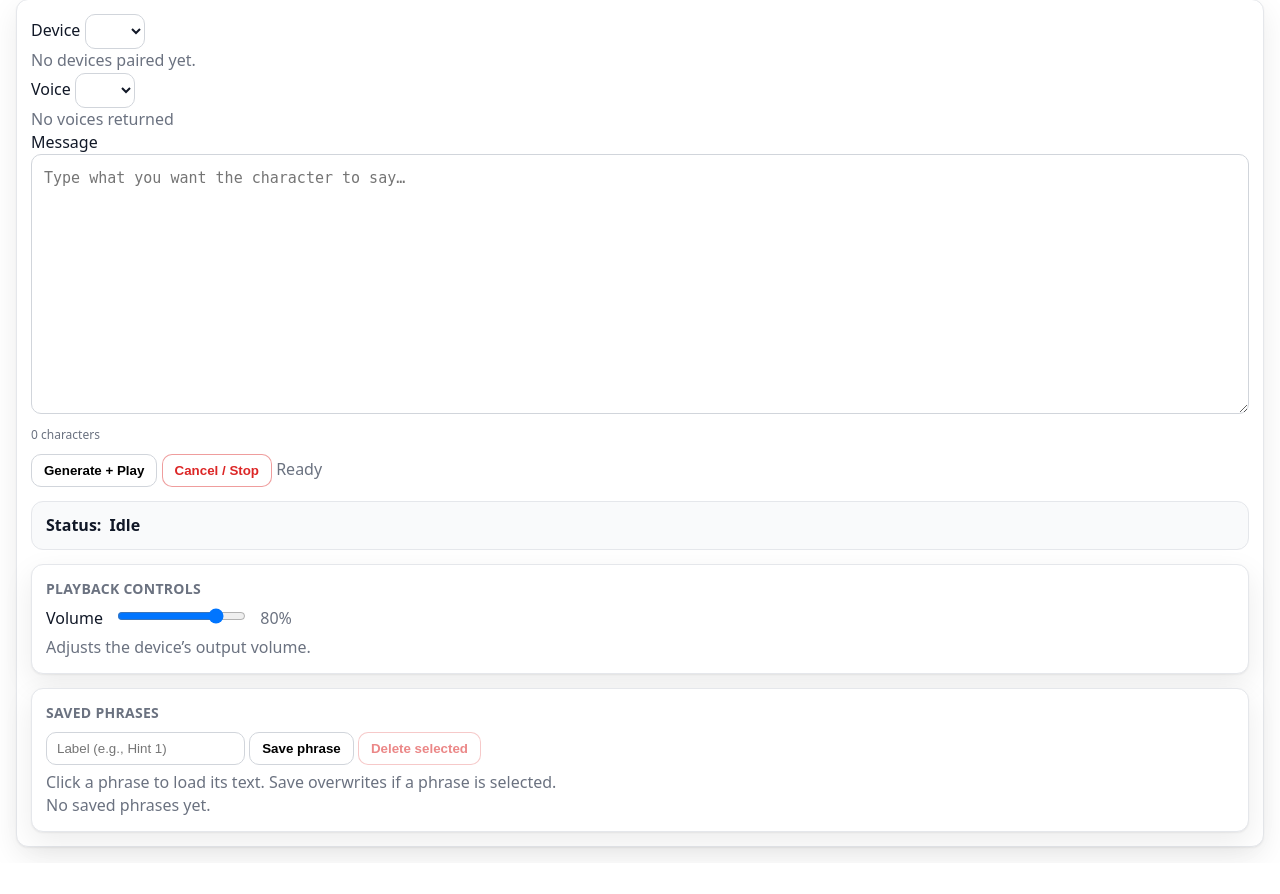
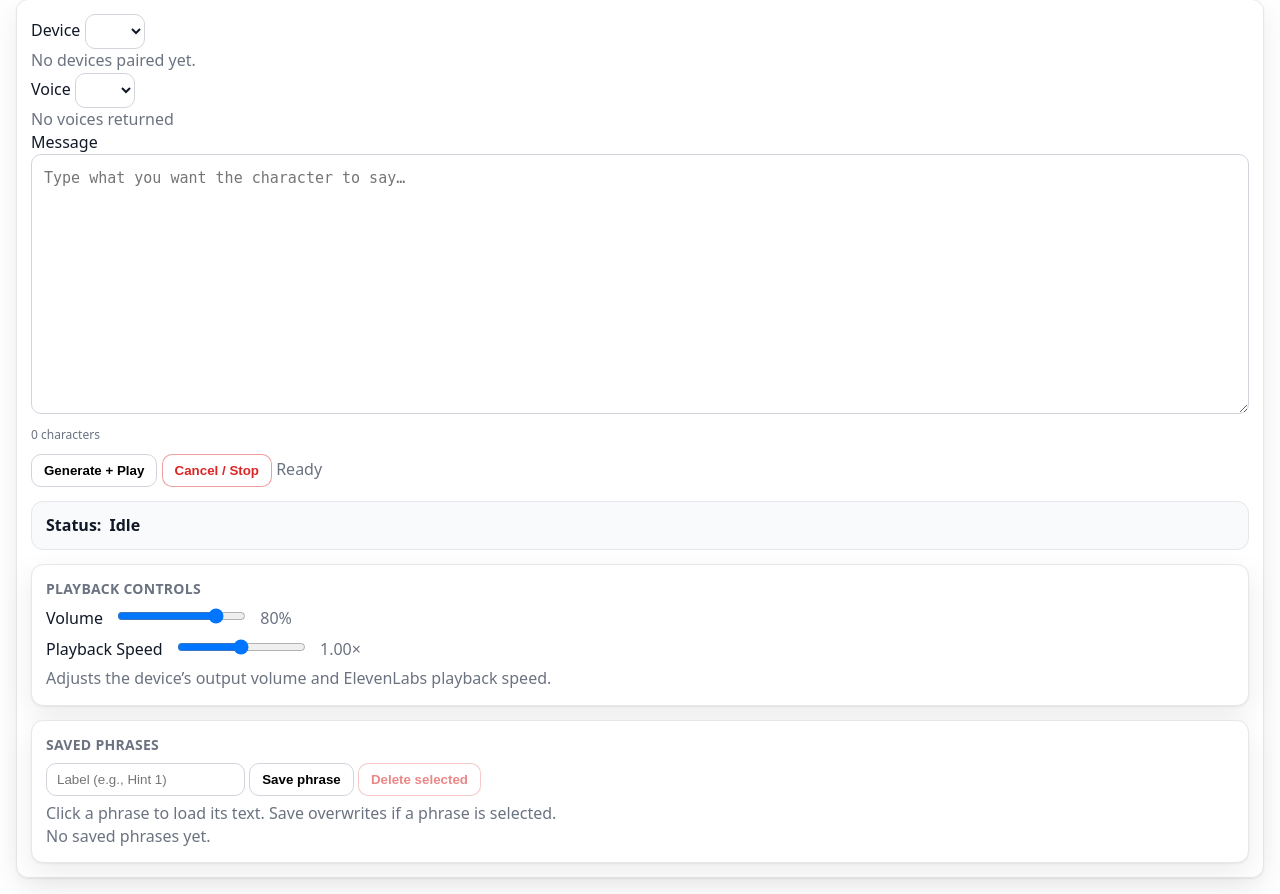
Before and after one commit to callen6123/hint-platform, a Flask app: template hub/templates/speak.html in a window 1280 px wide. Shown: the part 66-960 px from the top of the page. Before the commit the page ends 923 px from the top, so only its background shows below. Run offline with Flask 3, Linux system fonts and the light colour scheme; the template is opened without the code that fills it, so the values that code supplies are empty; parts of the project's set-up code (start-up, migrations or seed data) failed here and were passed over; some libraries are stand-ins or nearby versions.

Commit message:
Playback speed

```diff
--- a/hub/hub_pair.py
+++ b/hub/hub_pair.py
@@ -2369,7 +2369,7 @@ def ui_speak():
 
     Body:
       {"device_id": "...", "text": "...", "command_id": "optional", "ttl_sec": 300, "priority": 5,
-       "tts": {"voice_id": "...", "model": "...", "stability": 0.5, "similarity_boost": 0.5}}
+       "tts": {"voice_id": "...", "model": "...", "stability": 0.5, "similarity_boost": 0.5, "speed": 1.0}}
     """
     ar = require_ui_auth()
     if ar is not None:
@@ -2407,6 +2407,15 @@ def ui_speak():
     # Our tts.synthesize() requires keyword-only voice_id.
     if not isinstance(tts_opts, dict):
         tts_opts = {}
+
+    # Optional speed control (ElevenLabs voice_settings.speed). Clamp to 0.7..1.2.
+    if "speed" in tts_opts and tts_opts.get("speed") is not None:
+        try:
+            sp = float(tts_opts.get("speed"))
+        except Exception:
+            return jsonify({"ok": False, "error": "speed_invalid"}), 400
+        sp = max(0.7, min(1.2, sp))
+        tts_opts["speed"] = sp
 
     # Prefer per-device default voice set via UI config, then env default.
     ui_dev_cfg = get_device_ui_cfg(device_id)
--- a/hub/static/js/speak.js
+++ b/hub/static/js/speak.js
@@ -178,6 +178,45 @@
     }
   }
 
+
+  // --- Playback speed (ElevenLabs) ---
+  function setSpeedStatus(s){
+    const el = $("speedStatus");
+    if (!el) return;
+    el.textContent = s || '';
+  }
+
+  function setSpeedValueUI(v){
+    const out = $("speedValue");
+    const slider = $("speedSlider");
+    if (slider && (v === undefined || v === null || Number.isNaN(Number(v)))) {
+      v = Number(slider.value || 1.0);
+    }
+    const sp = Math.max(0.5, Math.min(2.0, Number(v) || 1.0));
+    if (out) out.textContent = `${sp.toFixed(2)}×`;
+    if (slider) slider.value = String(sp);
+  }
+
+  function saveSpeedPref(sp){
+    try { localStorage.setItem('hint_speed', String(sp)); } catch {}
+  }
+
+  function loadSpeedPref(){
+    try {
+      const v = parseFloat(localStorage.getItem('hint_speed') || '');
+      return Number.isFinite(v) ? v : 1.0;
+    } catch {
+      return 1.0;
+    }
+  }
+
+  function getCurrentSpeed(){
+    const slider = $("speedSlider");
+    if (!slider) return loadSpeedPref();
+    const v = parseFloat(slider.value || '1.0');
+    return Number.isFinite(v) ? v : loadSpeedPref();
+  }
+
   function setPhraseStatus(s){
     const el = $("phraseStatus");
     if (!el) return;
@@ -193,6 +232,7 @@
     try {
       localStorage.setItem('hint_voice_id', $("voice").value || '');
       localStorage.setItem('hint_device_id', $("device").value || '');
+      localStorage.setItem('hint_speed', String(getCurrentSpeed()));
     } catch {}
   }
 
@@ -353,6 +393,27 @@
   }
 
 
+  const speedSlider = $("speedSlider");
+  if (speedSlider) {
+    // Initialize from localStorage (so it's sticky across refreshes)
+    const sp0 = loadSpeedPref();
+    speedSlider.value = String(sp0);
+    setSpeedValueUI(sp0);
+
+    // live UI update while dragging
+    speedSlider.addEventListener('input', () => setSpeedValueUI());
+
+    // persist on release
+    speedSlider.addEventListener('change', () => {
+      setSpeedValueUI();
+      const sp = getCurrentSpeed();
+      saveSpeedPref(sp);
+      setSpeedStatus('Saved.');
+      setTimeout(() => setSpeedStatus(''), 800);
+    });
+  }
+
+
   $("speakBtn").addEventListener('click', async () => {
     const device_id = $("device").value || '';
     const voice_id = $("voice").value || '';
@@ -383,7 +444,8 @@
       setStatus('Generating…');
       setSpeakProgress('generated', 'Generating audio on hub…');
       log(`Speak: device=${device_id}, voice=${voice_id}, chars=${text.length}`);
-      const r = await api('/ui/speak', 'POST', { device_id, text, tts: { voice_id } });
+      const speed = getCurrentSpeed();
+      const r = await api('/ui/speak', 'POST', { device_id, text, tts: { voice_id, speed } });
       // Hub has generated/stored audio and published the command at this point.
       setSpeakProgress('sent', r && r.command_id ? `Command ID: ${r.command_id}` : 'Sent');
       log(`Queued: ${JSON.stringify(r)}`);
--- a/hub/templates/speak.html
+++ b/hub/templates/speak.html
@@ -73,8 +73,15 @@
         <span class="muted small" id="volumeStatus" style="margin-left:10px;"></span>
       </div>
 
+      <div class="row" style="align-items:center; margin-top:8px;">
+        <label for="speedSlider" style="min-width:140px; margin:0;">Playback Speed</label>
+        <input id="speedSlider" type="range" min="0.7" max="1.3" step="0.05" value="1.0" style="flex:1; margin:0 10px;" />
+        <span class="muted small" id="speedValue" style="min-width:44px; text-align:right;">1.00×</span>
+        <span class="muted small" id="speedStatus" style="margin-left:10px;"></span>
+      </div>
+
       <div class="muted small" style="margin-top:6px;">
-        Adjusts the device’s output volume.
+        Adjusts the device’s output volume and ElevenLabs playback speed.
       </div>
     </div>
 
```
Also changed, not shown: hub/tts.py (+9 -0 lines).
